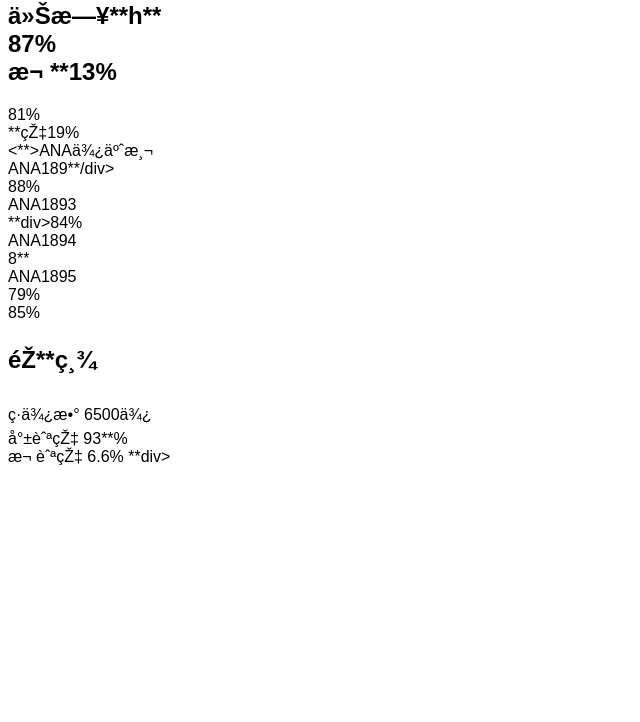
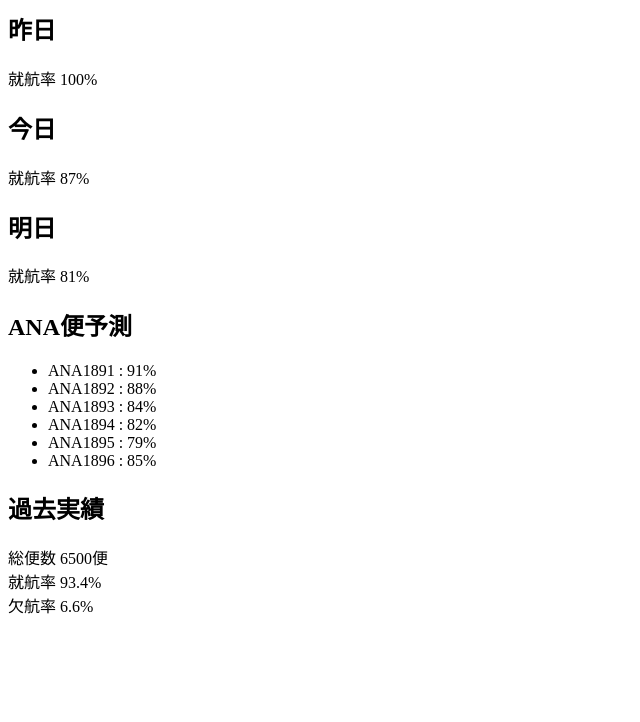
Before and after one commit to nazmard/hachijo-flight-ai, a plain HTML site: page index.html in a window 1280 px wide. Shown: the part 78-800 px from the top of the page, without its empty margins (0-640 px from the left). Drawn offline with Linux system fonts and the light colour scheme.

Commit message:
Fix HTML structure and typos in index.html
Corrected HTML structure and fixed various typos throughout the document.

```diff
--- a/index.html
+++ b/index.html
@@ -1,107 +1,41 @@
 <!DOCTYPE html>
-<html lan**"ja">
+<html>
 <head>
-<meta charset="UTF-8**
-<meta name="viewport" content**width=device-width,initial-scale=**>
-<title>八丈フ**ト予報AI</title>
-
-<style>
-
-body{
-mar**n:0;
-font-family:sans-serif;
-back**ound:#eef3f8;
-}
-
-header**background:#0078d7;
-color:white;
-**dding:20px;
-text-align:center;
-}
-**card{
-background:white;
-**rgin:15px;
-padding:15px;
-border-r**ius:10**;
-box-shadow:0 2px 5px rgba(0**,0,0.1);
-}
-
-.big**font-size:32px;
-font-weight:bold;**
-
-.safe**color:green;
-font-weight:bold;
-}
-**flight{
-display:flex;
-justify-con**nt:space-between;
-padding:5px;
-**
-</style>
+<meta charset="UTF-8">
+<title>八丈フライト予報AI</title>
 </head>
 
 <body>
 
-<heade**
-<h**✈ 八丈フライト予報AI</h1>
-**>八丈島空港 就航予測シ**ム</p>
-</header>
+<h1>✈ 八丈フライト予報AI</h1>
 
-<div class="card**
-<h2**日</h2>
-<div class="big">100%</div****iv class="safe">🟢安全</div**</div>
+<h2>昨日</h2>
+<p>就航率 100%</p>
 
-<div class="card">
-<h2>今日**h**
-<div class="big">87%</div>
-欠**13%
-</div>
+<h2>今日</h2>
+<p>就航率 87%</p>
 
-<div class="card">
-<h****</h2>
-<div class="big">81%</div>
-**率19%
-</div>
+<h2>明日</h2>
+<p>就航率 81%</p>
 
-<div class="card">
-<**>ANA便予測</h2>
+<h2>ANA便予測</h2>
 
-<div class="flight**
-<div>ANA1891</div>
-<div>91**/div>
-</div>
+<ul>
+<li>ANA1891 : 91%</li>
+<li>ANA1892 : 88%</li>
+<li>ANA1893 : 84%</li>
+<li>ANA1894 : 82%</li>
+<li>ANA1895 : 79%</li>
+<li>ANA1896 : 85%</li>
+</ul>
 
-<div class="flight"**<div>ANA189**/div>
-<div>88%</div>
-</div>
+<h2>過去実績</h2>
 
-<div**lass="flight">
-<div>ANA1893</div>**div>84%</div>
-</div>
-
-<div class=**light">
-<div>ANA1894</div>
-<div>8**</div>
-</div>
-
-<div class="flight**
-<div>ANA1895</div>
-<div>79%</div**</div>
-
-<div class="flight">
-<div**NA1896</div>
-<div>85%</div>
-</div**
-</div>
-
-<div class="card">
-<h2>過**績</h2>
-
+<p>
 総便数 6500便<br>
-就航率 93**%<br>
+就航率 93.4%<br>
 欠航率 6.6%
-
-**div>
+</p>
 
 </body>
 </html>
```
